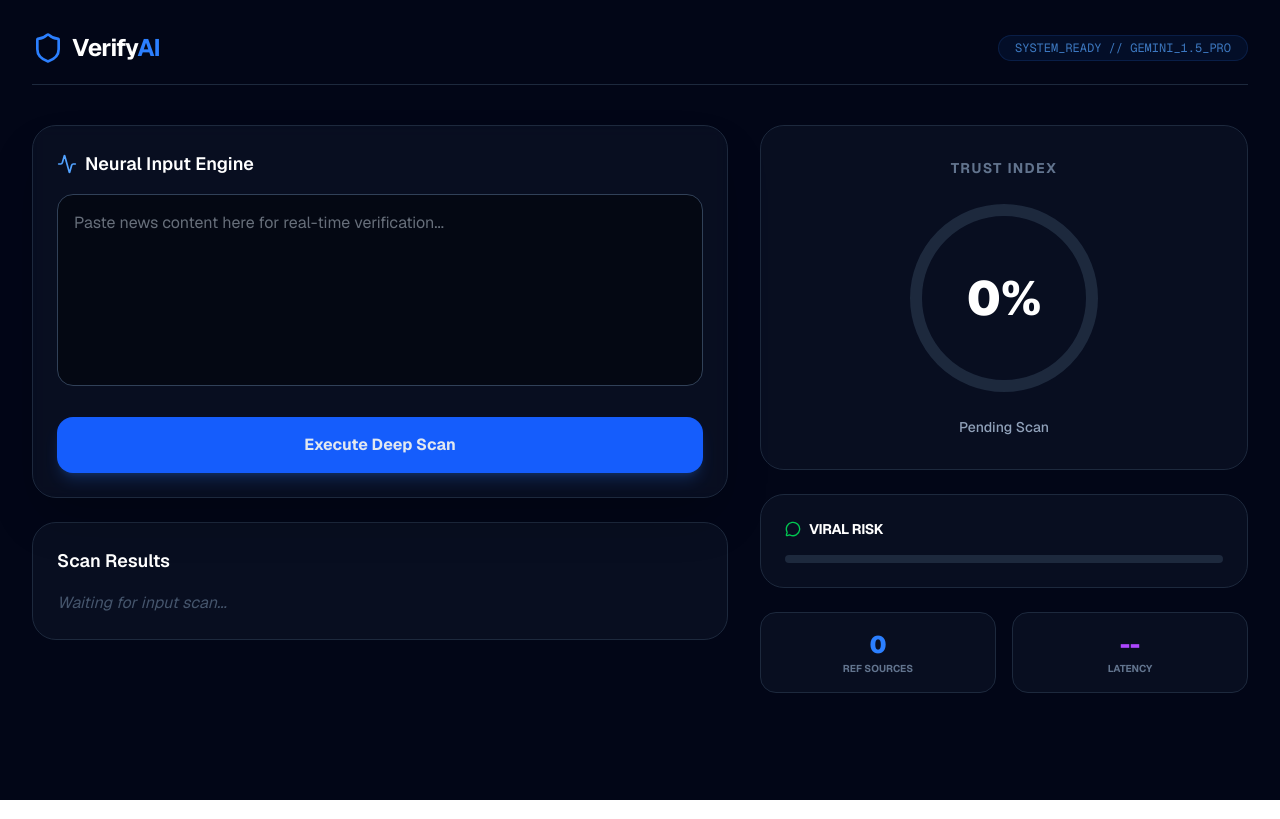
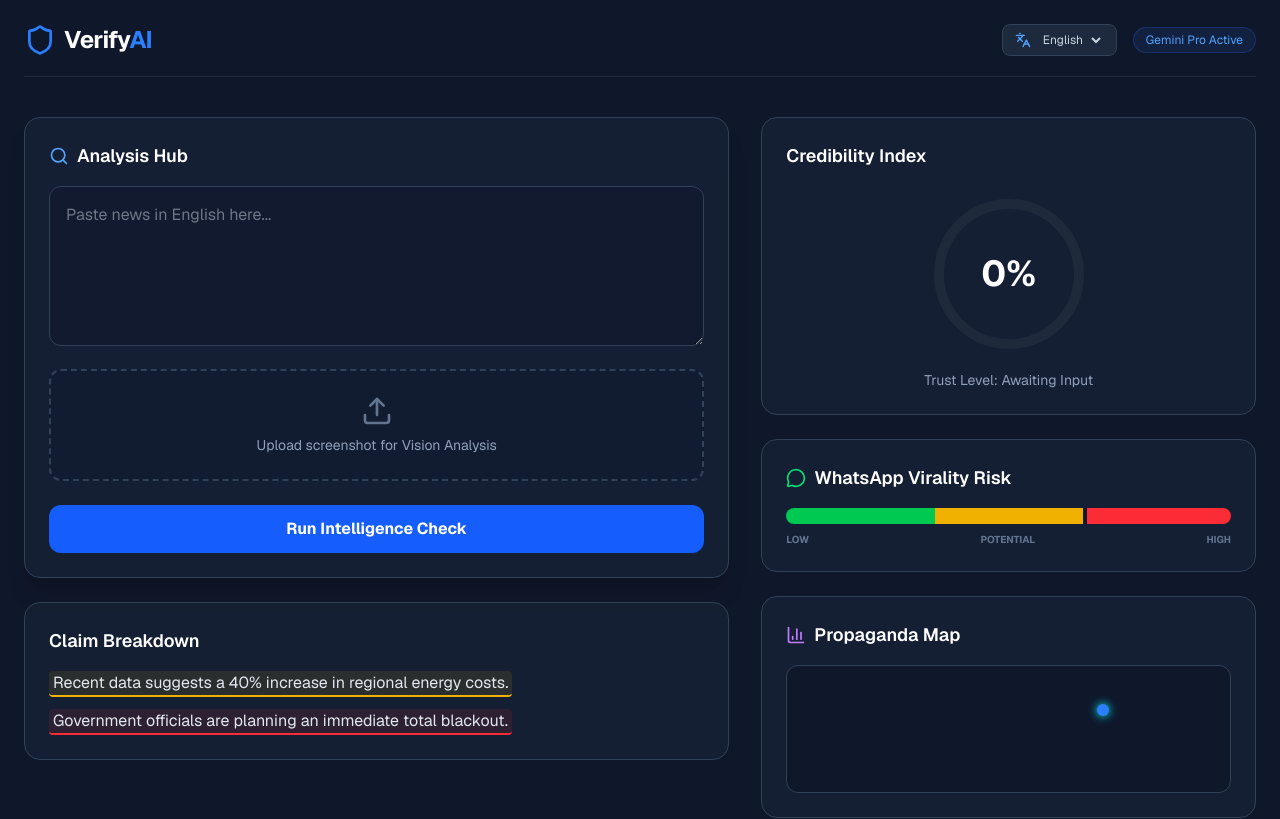
Before and after one commit to vanshika270506/verify-ai, a Next.js app: page / in a window 1280 px wide. Shown: the top 819 px of the page. Built offline with nearby package versions, Linux system fonts and the light colour scheme.

Commit message:
ui: restored original dashboard layout and integrated dynamic credibility meter

```diff
--- a/src/app/page.js
+++ b/src/app/page.js
@@ -1,41 +1,53 @@
 'use client';
-import React, { useState, useEffect } from 'react';
-import { Shield, Search, Upload, BarChart3, Globe, MessageCircle, Languages, AlertTriangle, Activity } from 'lucide-react';
+import React, { useState } from 'react';
+import { Shield, Search, AlertTriangle, CheckCircle, Info, Upload, BarChart3, Globe, MessageCircle, Languages } from 'lucide-react';
 
 export default function VerifyAIDashboard() {
   const [input, setInput] = useState('');
   const [isAnalyzing, setIsAnalyzing] = useState(false);
-  const [score, setScore] = useState(0); // This is your missing Credibility Score
-  const [analysisData, setAnalysisData] = useState(null);
+  const [image, setImage] = useState(null);
+  const [language, setLanguage] = useState('English');
+  const [score, setScore] = useState(0); // Added for the meter
 
-  // This function simulates the Gemini API call you'll write on the 18th
+  const mockClaims = [
+    { text: "Recent data suggests a 40% increase in regional energy costs.", status: "neutral", reason: "Verified by local utility reports." },
+    { text: "Government officials are planning an immediate total blackout.", status: "false", reason: "This is a recurring viral hoax with no official basis." }
+  ];
+
   const handleVerify = () => {
-    if (!input) return alert("Please enter text first!");
-
     setIsAnalyzing(true);
-
-    // Simulate API Delay
+    // Simulating API logic for the 18th
     setTimeout(() => {
       setIsAnalyzing(false);
-      setScore(Math.floor(Math.random() * 40) + 20); // Simulating a low score for fake news
-      setAnalysisData({
-        risk: "High",
-        bias: "Sensationalized",
-        sources: 3
-      });
+      setScore(75); // Example score
     }, 2000);
   };
 
   return (
-    <div className="min-h-screen bg-[#020617] text-slate-200 p-4 md:p-8 font-sans">
+    <div className="min-h-screen bg-[#0f172a] text-slate-200 p-6 font-sans">
       {/* Header */}
       <nav className="flex justify-between items-center mb-10 border-b border-slate-800 pb-5">
         <div className="flex items-center gap-2">
           <Shield className="text-blue-500 w-8 h-8" />
           <h1 className="text-2xl font-bold tracking-tight text-white">Verify<span className="text-blue-500">AI</span></h1>
         </div>
-        <div className="bg-blue-500/10 border border-blue-500/20 px-4 py-1 rounded-full text-blue-400 text-xs font-mono animate-pulse">
-          SYSTEM_READY // GEMINI_1.5_PRO
+
+        <div className="flex items-center gap-4">
+          <div className="flex items-center gap-2 bg-slate-800 px-3 py-1.5 rounded-lg border border-slate-700">
+            <Languages className="w-4 h-4 text-blue-400" />
+            <select
+              className="bg-transparent text-xs outline-none cursor-pointer text-slate-300"
+              value={language}
+              onChange={(e) => setLanguage(e.target.value)}
+            >
+              <option value="English">English</option>
+              <option value="Hindi">Hindi</option>
+              <option value="Spanish">Spanish</option>
+            </select>
+          </div>
+          <span className="text-xs bg-blue-500/10 text-blue-400 px-3 py-1 rounded-full border border-blue-500/20">
+            Gemini Pro Active
+          </span>
         </div>
       </nav>
 
@@ -43,100 +55,100 @@ export default function VerifyAIDashboard() {
 
         {/* Left Column: Input */}
         <div className="lg:col-span-7 space-y-6">
-          <div className="bg-slate-900/50 p-6 rounded-3xl border border-slate-800 shadow-2xl backdrop-blur-sm">
+          <div className="bg-slate-800/50 p-6 rounded-2xl border border-slate-700 shadow-xl">
             <h2 className="text-lg font-semibold mb-4 flex items-center gap-2 text-white">
-              <Activity className="w-5 h-5 text-blue-400" /> Neural Input Engine
+              <Search className="w-5 h-5 text-blue-400" /> Analysis Hub
             </h2>
 
             <textarea
-              className="w-full h-48 bg-black/40 border border-slate-700 rounded-2xl p-4 text-slate-300 focus:ring-2 focus:ring-blue-500 outline-none transition-all resize-none"
-              placeholder="Paste news content here for real-time verification..."
+              className="w-full h-40 bg-slate-900/50 border border-slate-700 rounded-xl p-4 text-slate-300 focus:ring-2 focus:ring-blue-500 outline-none"
+              placeholder={`Paste news in ${language} here...`}
               value={input}
               onChange={(e) => setInput(e.target.value)}
             />
 
+            <div className="mt-4 border-2 border-dashed border-slate-700 rounded-xl p-6 text-center hover:border-blue-500/50 bg-slate-900/30">
+              <input type="file" accept="image/*" className="hidden" id="image-upload" />
+              <label htmlFor="image-upload" className="cursor-pointer">
+                <Upload className="w-8 h-8 mx-auto mb-2 text-slate-500" />
+                <p className="text-sm text-slate-400">Upload screenshot for Vision Analysis</p>
+              </label>
+            </div>
+
             <button
               onClick={handleVerify}
-              disabled={isAnalyzing}
-              className={`w-full mt-6 py-4 rounded-2xl font-bold transition-all flex justify-center items-center gap-3 ${
-                isAnalyzing ? 'bg-slate-700' : 'bg-blue-600 hover:bg-blue-500 shadow-lg shadow-blue-500/20'
-              }`}
+              className="w-full mt-6 bg-blue-600 hover:bg-blue-500 text-white font-bold py-3 rounded-xl transition-all"
             >
-              {isAnalyzing ? (
-                <>
-                  <div className="w-5 h-5 border-2 border-white/30 border-t-white rounded-full animate-spin" />
-                  Analyzing via Gemini...
-                </>
-              ) : "Execute Deep Scan"}
+              {isAnalyzing ? "Processing..." : "Run Intelligence Check"}
             </button>
           </div>
 
-          {/* Dynamic Evidence Panel */}
-          <div className="bg-slate-900/50 p-6 rounded-3xl border border-slate-800">
-            <h2 className="text-lg font-semibold mb-4 text-white">Scan Results</h2>
-            {analysisData ? (
-              <div className="animate-in fade-in slide-in-from-bottom-4 duration-500">
-                <p className="text-slate-400 leading-relaxed italic border-l-2 border-blue-500 pl-4">
-                  "The provided text contains patterns consistent with {analysisData.bias.toLowerCase()} content. Cross-referencing suggests limited verified support."
-                </p>
-              </div>
-            ) : (
-              <div className="text-slate-600 italic">Waiting for input scan...</div>
-            )}
+          <div className="bg-slate-800/50 p-6 rounded-2xl border border-slate-700">
+            <h2 className="text-lg font-semibold mb-4 text-white">Claim Breakdown</h2>
+            <div className="space-y-3">
+              {mockClaims.map((claim, i) => (
+                <span key={i} className={`inline-block px-1 rounded border-b-2 ${claim.status === 'false' ? 'bg-red-500/10 border-red-500' : 'bg-yellow-500/10 border-yellow-500'}`}>
+                  {claim.text}{" "}
+                </span>
+              ))}
+            </div>
           </div>
         </div>
 
-        {/* Right Column: Credibility & Charts */}
+        {/* Right Column: Visualizers */}
         <div className="lg:col-span-5 space-y-6">
 
-          {/* FEATURE: The Credibility Score Gauge */}
-          <div className="bg-slate-900/50 p-8 rounded-3xl border border-slate-800 text-center relative overflow-hidden">
-            <h2 className="text-sm font-bold uppercase tracking-widest text-slate-500 mb-6">Trust Index</h2>
-
-            <div className="relative inline-flex items-center justify-center">
-              {/* SVG Circle Gauge */}
-              <svg className="w-48 h-48 transform -rotate-90">
-                <circle cx="96" cy="96" r="88" stroke="currentColor" strokeWidth="12" fill="transparent" className="text-slate-800" />
+          {/* NEW: Credibility Score Meter */}
+          <div className="bg-slate-800/50 p-6 rounded-2xl border border-slate-700 flex flex-col items-center">
+            <h2 className="text-lg font-semibold mb-6 text-white self-start">Credibility Index</h2>
+            <div className="relative flex items-center justify-center">
+              <svg className="w-40 h-40 transform -rotate-90">
+                <circle cx="80" cy="80" r="70" stroke="#1e293b" strokeWidth="10" fill="transparent" />
                 <circle
-                  cx="96" cy="96" r="88" stroke="currentColor" strokeWidth="12" fill="transparent"
-                  strokeDasharray={553}
-                  strokeDashoffset={553 - (553 * score) / 100}
-                  className={`transition-all duration-1000 ease-out ${score > 70 ? 'text-green-500' : score > 40 ? 'text-yellow-500' : 'text-red-500'}`}
+                  cx="80" cy="80" r="70"
+                  stroke={score > 70 ? "#22c55e" : score > 40 ? "#eab308" : "#ef4444"}
+                  strokeWidth="10"
+                  fill="transparent"
+                  strokeDasharray="439.8"
+                  strokeDashoffset={439.8 - (439.8 * score) / 100}
+                  className="transition-all duration-1000 ease-out"
                 />
               </svg>
-              <span className="absolute text-5xl font-black text-white">{score}%</span>
+              <span className="absolute text-4xl font-bold text-white">{score}%</span>
             </div>
-
-            <p className="mt-4 text-sm font-medium text-slate-400">
-              {score === 0 ? "Pending Scan" : score > 70 ? "Highly Credible" : "Questionable Accuracy"}
-            </p>
+            <p className="mt-4 text-sm text-slate-400">Trust Level: {score > 70 ? 'High' : score > 0 ? 'Analyzing...' : 'Awaiting Input'}</p>
           </div>
 
-          {/* WhatsApp Risk Shell */}
-          <div className="bg-slate-900/50 p-6 rounded-3xl border border-slate-800">
-            <div className="flex justify-between items-center mb-4">
-               <h2 className="text-sm font-bold text-white flex items-center gap-2 uppercase tracking-tight">
-                <MessageCircle className="w-4 h-4 text-green-500" /> Viral Risk
-               </h2>
-               {analysisData && <span className="text-xs text-red-400 animate-pulse font-bold">!!! {analysisData.risk}</span>}
+          <div className="bg-slate-800/50 p-6 rounded-2xl border border-slate-700">
+            <h2 className="text-lg font-semibold mb-4 flex items-center gap-2 text-white">
+              <MessageCircle className="w-5 h-5 text-green-400" /> WhatsApp Virality Risk
+            </h2>
+            <div className="h-4 w-full bg-slate-900 rounded-full overflow-hidden flex">
+              <div className="h-full bg-green-500 w-1/3" />
+              <div className="h-full bg-yellow-500 w-1/3" />
+              <div className="h-full bg-red-500 w-1/3 border-l-4 border-slate-900" />
             </div>
-            <div className="h-2 w-full bg-slate-800 rounded-full">
-              <div
-                className={`h-full rounded-full transition-all duration-1000 ${analysisData ? 'w-[85%] bg-red-500' : 'w-0'}`}
-              />
+            <div className="flex justify-between text-[10px] mt-2 text-slate-500 font-bold uppercase">
+              <span>Low</span>
+              <span>Potential</span>
+              <span>High</span>
             </div>
           </div>
 
-          {/* Source Counter */}
-          <div className="grid grid-cols-2 gap-4">
-             <div className="bg-slate-900/50 p-4 rounded-2xl border border-slate-800 text-center">
-                <div className="text-2xl font-black text-blue-500">{analysisData ? analysisData.sources : 0}</div>
-                <div className="text-[10px] uppercase text-slate-500 font-bold">Ref Sources</div>
-             </div>
-             <div className="bg-slate-900/50 p-4 rounded-2xl border border-slate-800 text-center">
-                <div className="text-2xl font-black text-purple-500">{analysisData ? '92ms' : '--'}</div>
-                <div className="text-[10px] uppercase text-slate-500 font-bold">Latency</div>
-             </div>
+          <div className="bg-slate-800/50 p-6 rounded-2xl border border-slate-700">
+            <h2 className="text-lg font-semibold mb-4 flex items-center gap-2 text-white">
+              <BarChart3 className="w-5 h-5 text-purple-400" /> Propaganda Map
+            </h2>
+            <div className="relative w-full h-32 bg-slate-900 rounded-xl border border-slate-700">
+               <div className="absolute w-3 h-3 bg-blue-500 rounded-full shadow-[0_0_10px_cyan]" style={{ left: '70%', top: '30%' }} />
+            </div>
+          </div>
+
+          <div className="bg-slate-800/50 p-6 rounded-2xl border border-slate-700">
+            <h2 className="text-lg font-semibold mb-4 flex items-center gap-2 text-white">
+              <Globe className="w-5 h-5 text-green-400" /> Sources Found
+            </h2>
+            <div className="text-xs text-slate-500 italic text-center">API integration pending...</div>
           </div>
 
         </div>
```
